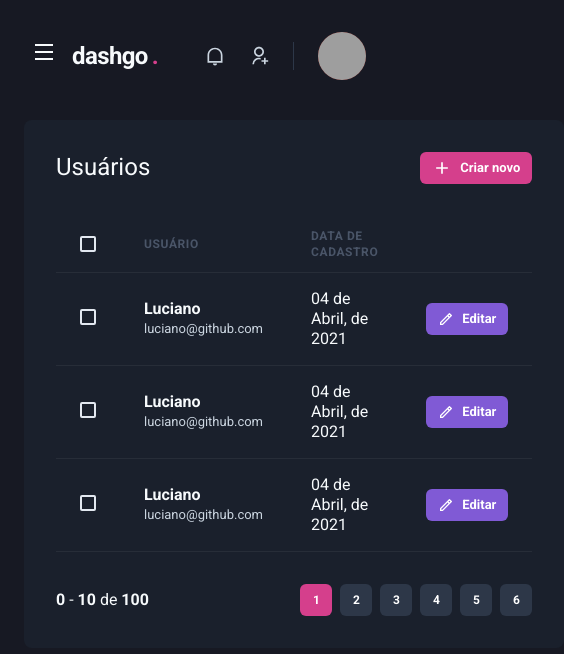
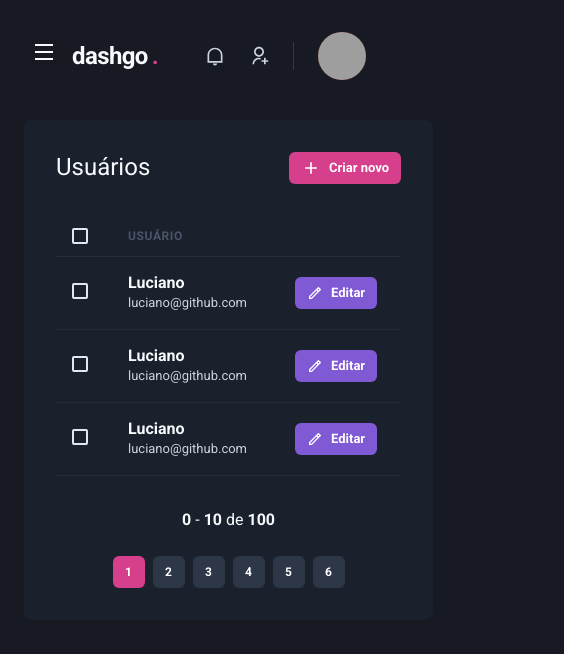
Before and after one commit to lucianomoraisjr/dashbord-ignite, a Next.js app: page /users in a window 390 px wide. Shown: the top 654 px of the page, 564 px wide, since content can reach past the window. Built offline with nearby package versions, Linux system fonts and the light colour scheme; grey boxes are pictures that could not be loaded.

Commit message:
finished 01-04-06

```diff
--- a/src/components/Pagination/index.tsx
+++ b/src/components/Pagination/index.tsx
@@ -5,7 +5,7 @@
 export function Pagination() {
     return (
         <Stack
-            direction="row"
+            direction={["column","row"]}
             mt="8"
             justify="space-between"
             align="center"
--- a/src/pages/users/index.tsx
+++ b/src/pages/users/index.tsx
@@ -11,7 +11,8 @@
     Checkbox,
     Tbody,
     Td,
-    Text
+    Text,
+    useBreakpointValue
   } from "@chakra-ui/react";
 
   import { RiAddLine, RiPencilLine } from "react-icons/ri";
@@ -21,6 +22,10 @@
   import { SideBar } from "../../components/SideBar";
 
   export default function UserList() {
+    const isWideVersion =  useBreakpointValue({
+      base:false,
+      lg:true
+    })
     return (
       <Box>
         <Header />
@@ -40,17 +45,17 @@
             <Table colorScheme="whiteAlpha">
               <Thead>
                 <Tr>
-                  <Th px="6" color="gray.300" width="8">
+                  <Th px={["4","4", "6"]} color="gray.300" width="8">
                     <Checkbox colorScheme="pink" />
                   </Th>
                   <Th>Usuário</Th>
-                  <Th>Data de cadastro</Th>
+                {isWideVersion&&( <Th>Data de cadastro</Th>)}
                   <Th width="8"></Th>
                 </Tr>
               </Thead>
               <Tbody>
                 <Tr>
-                  <Td px="6">
+                  <Td  px={["4","4", "6"]} >
                     <Checkbox colorScheme="pink" />
                   </Td>
                   <Td>
@@ -59,7 +64,7 @@
                       <Text fontSize="small" color="gray.300">luciano@github.com</Text>
                     </Box>
                   </Td>
-                  <Td>04 de Abril, de 2021</Td>
+                  {isWideVersion && <Td>04 de Abril, de 2021</Td>}
                   <Td>
                   <Button as="a" size="sm"fontSize="small" colorScheme="purple" leftIcon={<Icon as={RiPencilLine} fontSize="16"/>}>
                     Editar
@@ -67,7 +72,7 @@
                   </Td>
                 </Tr>
                 <Tr>
-                  <Td px="6">
+                  <Td  px={["4","4", "6"]} >
                     <Checkbox colorScheme="pink" />
                   </Td>
                   <Td>
@@ -76,7 +81,7 @@
                       <Text fontSize="small" color="gray.300">luciano@github.com</Text>
                     </Box>
                   </Td>
-                  <Td>04 de Abril, de 2021</Td>
+                  {isWideVersion && <Td>04 de Abril, de 2021</Td>}
                   <Td>
                   <Button as="a" size="sm"fontSize="small" colorScheme="purple" leftIcon={<Icon as={RiPencilLine} fontSize="16"/>}>
                     Editar
@@ -84,7 +89,7 @@
                   </Td>
                 </Tr>
                 <Tr>
-                  <Td px="6">
+                  <Td  px={["4","4", "6"]} >
                     <Checkbox colorScheme="pink" />
                   </Td>
                   <Td>
@@ -93,7 +98,7 @@
                       <Text fontSize="small" color="gray.300">luciano@github.com</Text>
                     </Box>
                   </Td>
-                  <Td>04 de Abril, de 2021</Td>
+                  {isWideVersion && <Td>04 de Abril, de 2021</Td>}
                   <Td>
                   <Button as="a" size="sm"fontSize="small" colorScheme="purple" leftIcon={<Icon as={RiPencilLine} fontSize="16"/>}>
                     Editar
```
